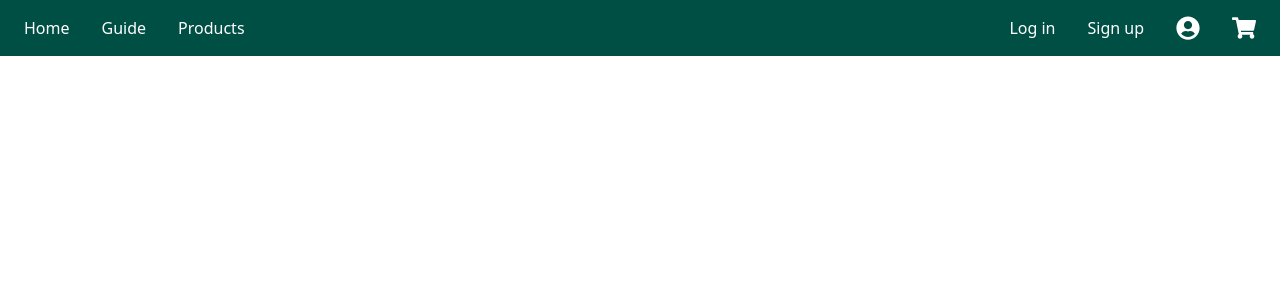
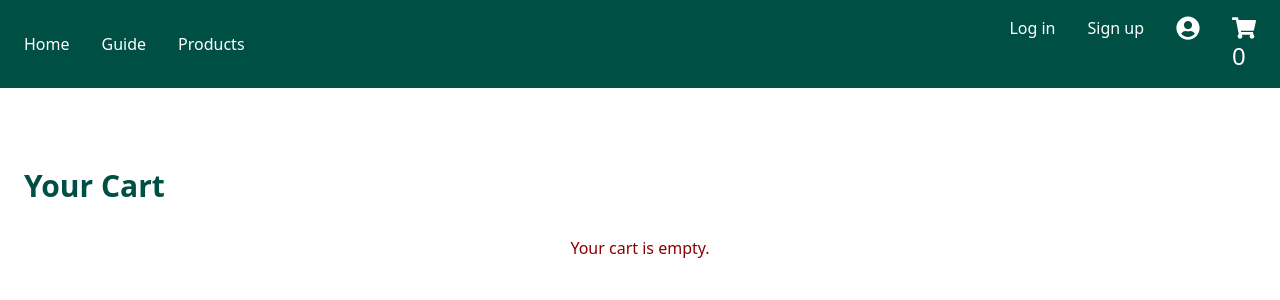
Before and after one commit to Anasthesie/flower-shop-final-exam, a React (Vite) app: page /Cart in a window 1280 px wide. Shown: the top 300 px of the page. Built offline with nearby package versions, Linux system fonts and the light colour scheme.

Commit message:
created cart page and add function

```diff
--- a/src/App.css
+++ b/src/App.css
@@ -5,4 +5,5 @@
   --color-lightgreen: #f2fffc;
   --color-brown: #9c6955;
   --color-warmwhite: #eff7f5;
+  --color-red: #8b0000;
 }
--- a/src/App.jsx
+++ b/src/App.jsx
@@ -7,9 +7,12 @@ import SignUpPage from "./pages/signup-page";
 import ProductsPage from "./pages/products-page";
 import ProductDetailsPage from "./pages/product-details-page";
 import GuidePage from "./pages/guide-page";
+import CartProvider from "./providers/cart-provider";
+import CartPage from "./pages/cart-page";
 
 export default function App() {
   return (
+    <CartProvider>
       <div>
         <HeaderMenu />
 
@@ -20,7 +23,9 @@ export default function App() {
           <Route path="guide" element={<GuidePage />} />
           <Route path="products" element={<ProductsPage />} />
           <Route path="product-details/:id" element={<ProductDetailsPage />} />
+          <Route path="Cart" element={<CartPage />} />
         </Routes>
       </div>
+    </CartProvider>
   );
 }
--- a/src/components/cart.jsx
+++ b/src/components/cart.jsx
@@ -1,5 +1,40 @@
-export default function Cart() {
-  return <>
+import { useCart } from "../providers/cart-provider";
+import Button from "./button";
+export default function CartPage() {
+  const { cartItems, removeFromCart } = useCart();
 
-  </>;
+  return (
+    <div className="container mx-auto px-6 py-20 ">
+      <h1 className="text-3xl font-bold mb-8 text-green">Your Cart</h1>
+      {cartItems.length === 0 ? (
+        <p className="text-red text-center">Your cart is empty.</p>
+      ) : (
+        <ul className="space-y-4">
+          {cartItems.map((item, index) => (
+            <li
+              key={index}
+              className="flex items-center gap-4 p-4 rounded shadow-md bg-white"
+            >
+              <img src={item.src} className="w-20 h-20 object-cover rounded" />
+              <h2 className="text-xl font-semibold">{item.title}</h2>
+              <p>{item.price}</p>
+
+              <div className="flex flex-col gap-2">
+                <Button
+                  onClick={() => removeFromCart(item.id)}
+                  text={"Delete"}
+                  className="bg-green hover:bg-green-800 text-white px-4 py-2 rounded text-sm"
+                />
+
+                <Button
+                  text={"Buy Now"}
+                  className="bg-green-500 hover:bg-green-600 text-white px-4 py-2 rounded text-sm"
+                />
+              </div>
+            </li>
+          ))}
+        </ul>
+      )}
+    </div>
+  );
 }
--- a/src/components/header.jsx
+++ b/src/components/header.jsx
@@ -1,7 +1,10 @@
 import { Link } from "react-router";
 import { FaUserCircle, FaShoppingCart } from "react-icons/fa";
+import { useCart } from "../providers/cart-provider";
 
 export default function Header() {
+  const { cartItems } = useCart();
+
   return (
     <header className="sticky top-0 z-50 flex justify-between items-center  px-6 py-4  bg-green text-white">
       <nav>
@@ -30,7 +33,7 @@ export default function Header() {
           to="/cart"
           className="text-white text-2xl hover:text-warmwhite transition"
         >
-          <FaShoppingCart />
+          <FaShoppingCart /> {cartItems.length}
         </Link>
       </div>
     </header>
--- a/src/components/product-details.jsx
+++ b/src/components/product-details.jsx
@@ -1,6 +1,10 @@
 import { Link } from "react-router";
+import { useCart } from "../providers/cart-provider";
 import Button from "./button";
+
 export default function ProductDetails({ product }) {
+  const { addToCart } = useCart();
+
   return (
     <div className="bg-lightgreen min-h-screen">
       <div className="max-w-lg mx-auto p-6">
@@ -25,6 +29,8 @@ export default function ProductDetails({ product }) {
         </Link>
         <Button
           text={"Add to cart"}
+          onClick={() => addToCart(product)}
+          disabled={!product.inStock}
           className="bg-green text-white hover:bg-green/80 mb-4 "
         />
       </div>
--- /dev/null
+++ b/src/pages/cart-page.jsx
@@ -0,0 +1,5 @@
+import Cart from "../components/cart";
+
+export default function CartPage() {
+  return <Cart />;
+}
--- a/src/providers/cart-provider.jsx
+++ b/src/providers/cart-provider.jsx
@@ -0,0 +1,32 @@
+import { createContext, useContext, useState } from "react";
+
+const CartContext = createContext();
+
+export default function CartProvider({ children }) {
+  const [cartItems, setCartItems] = useState([]);
+
+  const addToCart = (product) => {
+    setCartItems((prev) => {
+      const exists = prev.some((item) => item.id === product.id);
+      if (exists) return prev;
+      return [...prev, product];
+    });
+  };
+
+  const removeFromCart = (id) => {
+    setCartItems((prev) => prev.filter((item) => item.id !== id));
+  };
+  const clearCart = () => {
+    setCartItems([]);
+  };
+  return (
+    <>
+      <CartContext.Provider
+        value={{ cartItems, addToCart, removeFromCart, clearCart }}
+      >
+        {children}
+      </CartContext.Provider>
+    </>
+  );
+}
+export const useCart = () => useContext(CartContext);
```
Lines whose indentation alone changed are shown as unchanged.
